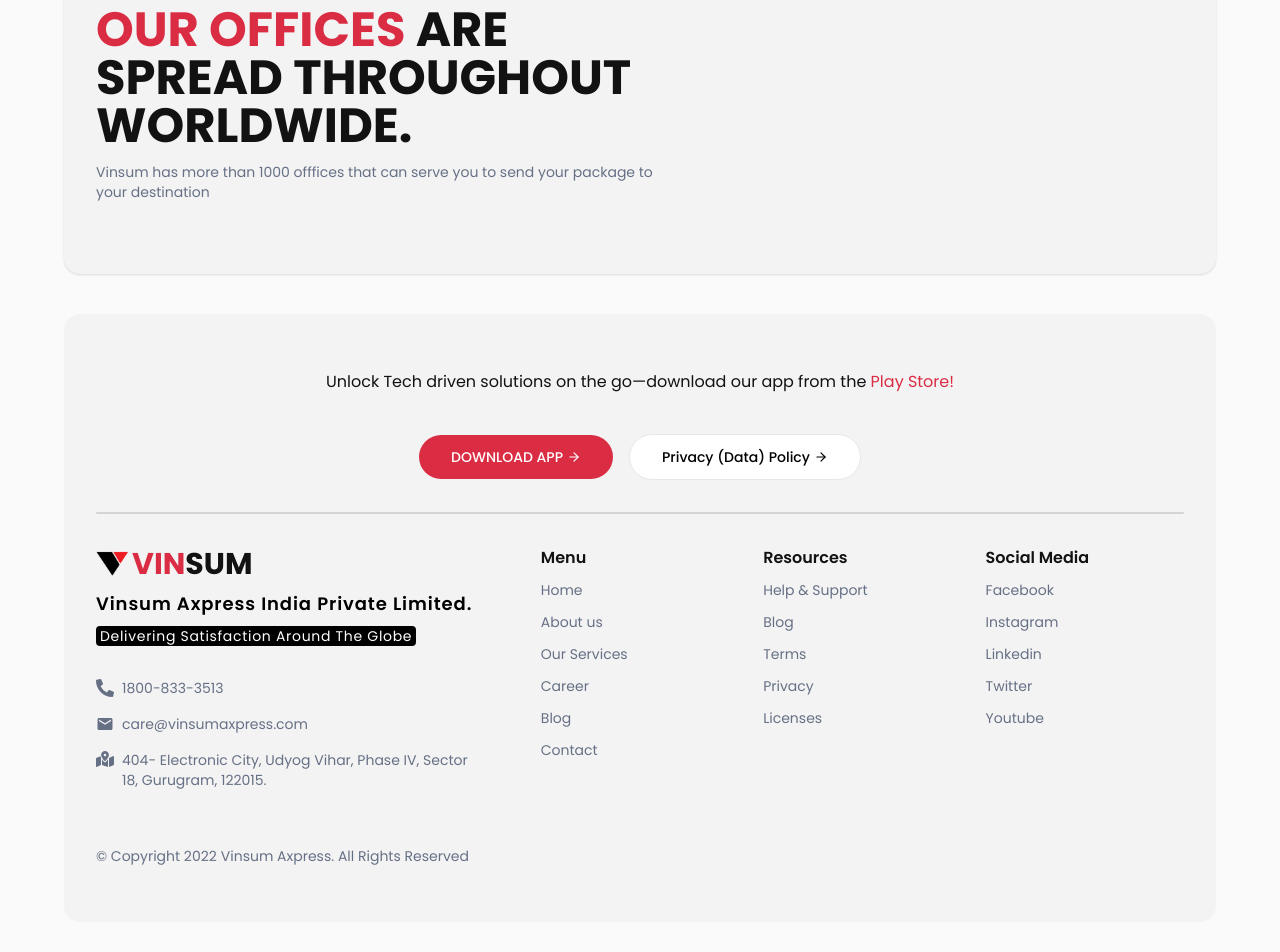
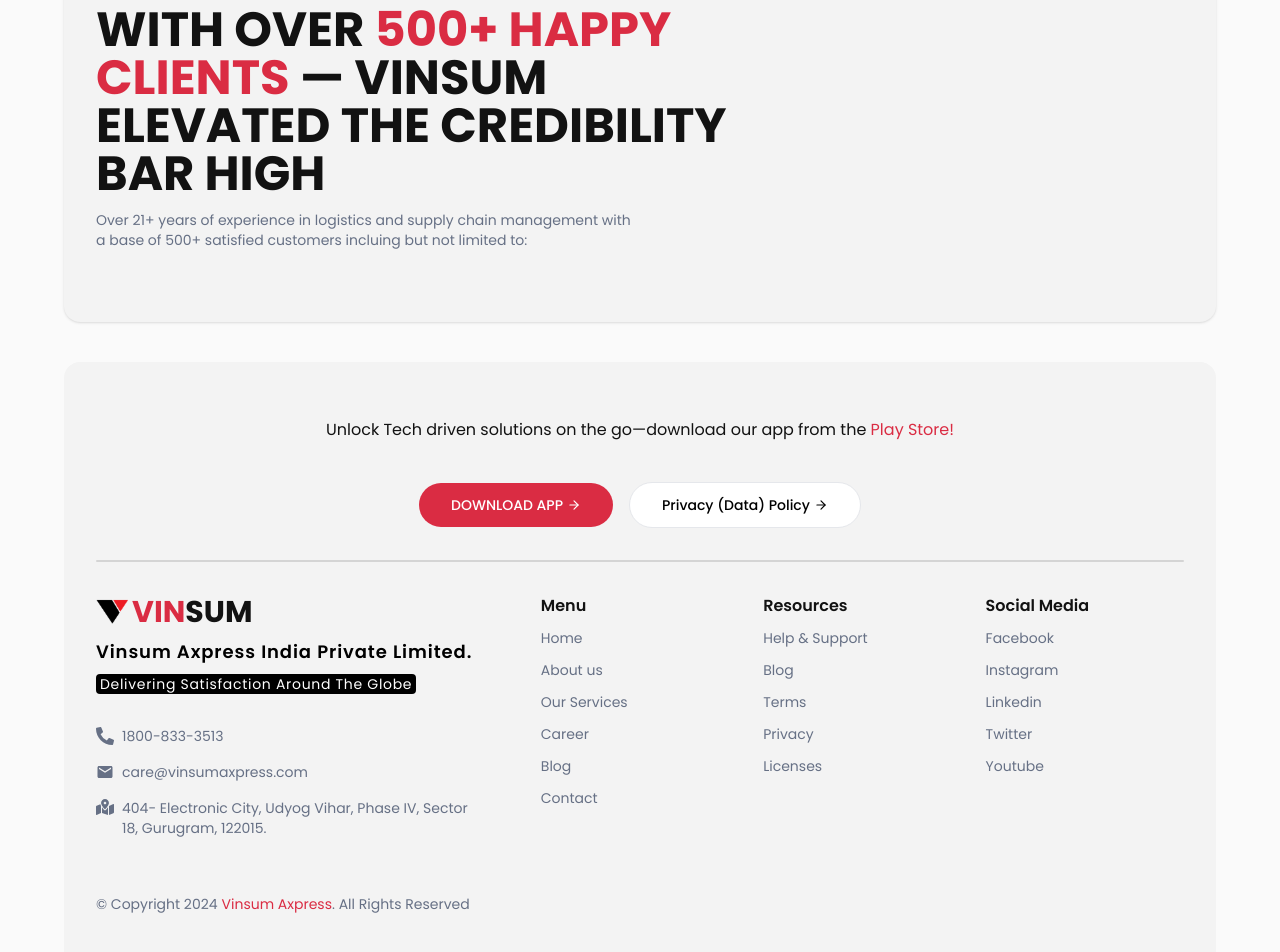
Before and after one commit to DevCodeHunt/vinsumaxpress, a React (Vite) app: page / in a window 1280 px wide. Shown: the part 3385-4337 px from the top of the page. Built offline with nearby package versions, Linux system fonts and the light colour scheme.

Commit message:
changes in office section

```diff
--- a/src/components/Footer.jsx
+++ b/src/components/Footer.jsx
@@ -36,7 +36,7 @@
             </Link>
 
             <Link
-              to="#"
+              to={ROUTES.PRIVACY_POLICY}
               className="btn bg-white text-black cursor-pointer border rounded-full px-8 py-3 w-fit font-medium "
             >
               Privacy (Data) Policy
@@ -224,8 +224,8 @@
           variants={fadeIn("right", "tween", 0.2, 1)}
           className="mt-8 text-sm text-text"
         >
-          © Copyright 2022
-          <span className=" ml-1">Vinsum Axpress</span>. All Rights Reserved
+          © Copyright 2024
+          <span className="text-primary ml-1">Vinsum Axpress</span>. All Rights Reserved
         </motion.p>
       </motion.div>
     </footer>
--- a/src/pages/Home/sections/OfficeSection.jsx
+++ b/src/pages/Home/sections/OfficeSection.jsx
@@ -8,15 +8,16 @@
       <Card hasBg>
         <motion.div
           variants={fadeIn("right", "tween", 0.2, 1)}
-          className="space-y-3 max-w-xl"
+          className="space-y-3"
         >
-          <h1 className="card-title">
-            <span className="text-primary">OUR OFFICES</span> ARE SPREAD
-            THROUGHOUT WORLDWIDE.
+          <h1 className="card-title w-[60%]">
+            WITH OVER
+            <span className="text-primary"> 500+ HAPPY CLIENTS</span> —
+             VINSUM ELEVATED THE CREDIBILITY BAR HIGH
           </h1>
-          <p className="card-description">
-            Vinsum has more than 1000 offfices that can serve you to send your
-            package to your destination
+          <p className="card-description w-[50%]">
+            Over 21+ years of experience in logistics and supply chain management with
+            a base of 500+ satisfied customers incluing but not limited to:
           </p>
         </motion.div>
         <div className="mt-10"></div>
```
